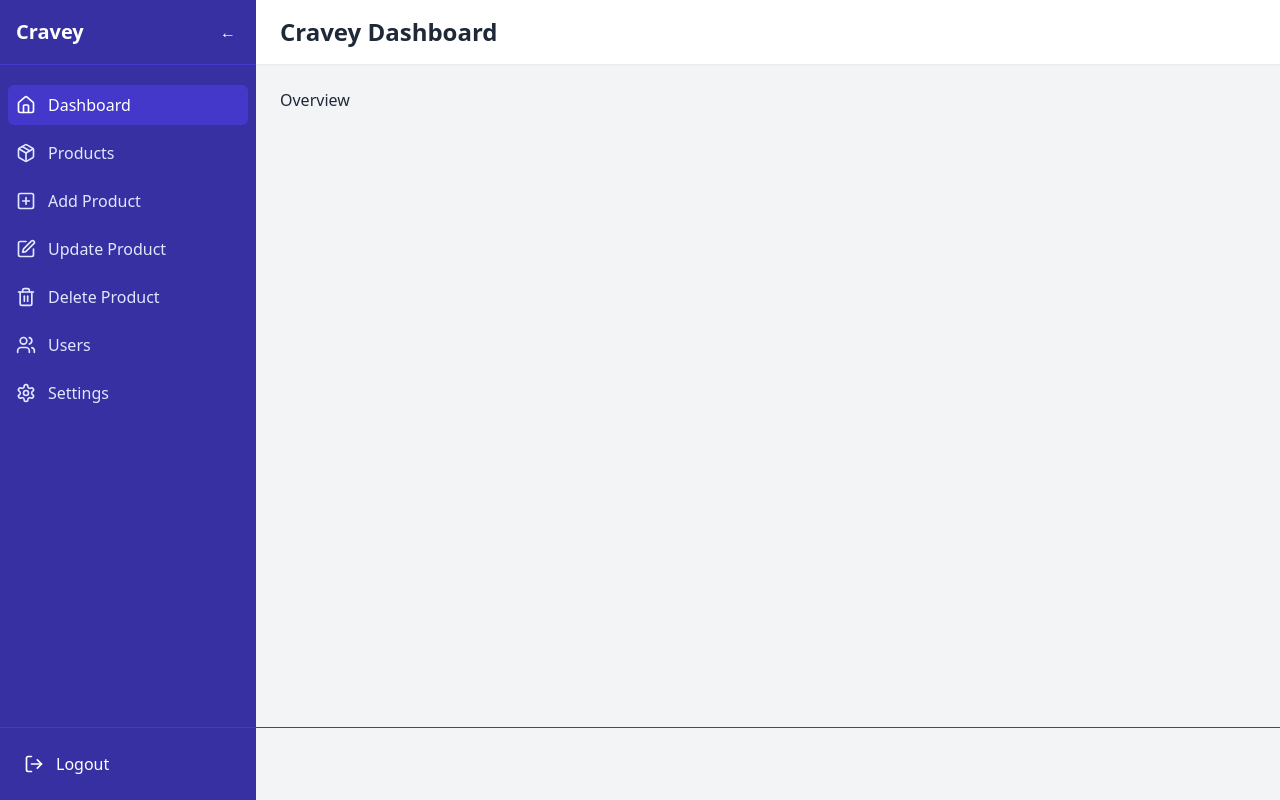
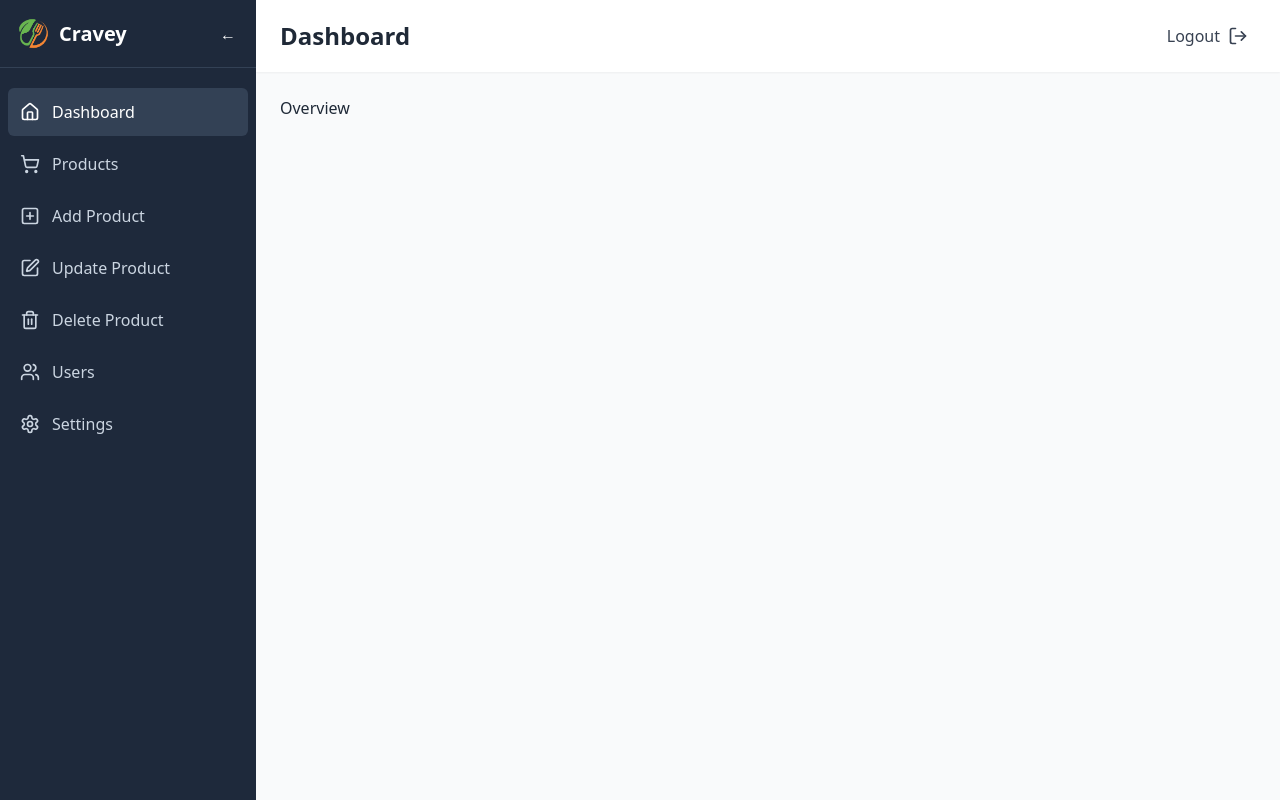
Before and after one commit to tuhin92/Cravey-client, a React app: page /dashboard in a window 1280 px wide. Built offline with nearby package versions, Linux system fonts and the light colour scheme; the HTML template or start-up script is replaced by a standard one.

Commit message:
change dashboard color

```diff
--- a/src/pages/Dashboard/Layout/DashboardLayout.jsx
+++ b/src/pages/Dashboard/Layout/DashboardLayout.jsx
@@ -1,34 +1,64 @@
 import { Outlet, NavLink } from "react-router-dom";
-import { Home, Package, PlusSquare, Edit, Trash2, Users, Settings, LogOut } from "lucide-react";
-import { useState } from "react";
+import { Home, ShoppingCart, PlusSquare, Edit, Trash2, Users, Settings, LogOut, Menu, X, Image } from "lucide-react";
+import { useState, useEffect } from "react";
 
 const DashboardLayout = () => {
   const [collapsed, setCollapsed] = useState(false);
+  const [mobileMenuOpen, setMobileMenuOpen] = useState(false);
+
+  // Close mobile menu when screen size increases
+  useEffect(() => {
+    const handleResize = () => {
+      if (window.innerWidth > 768) {
+        setMobileMenuOpen(false);
+      }
+    };
+    window.addEventListener('resize', handleResize);
+    return () => window.removeEventListener('resize', handleResize);
+  }, []);
 
   return (
     <div className="flex h-screen bg-gray-100">
-      {/* Sidebar */}
+      {/* Mobile menu overlay */}
+      {mobileMenuOpen && (
+        <div
+          className="fixed inset-0 bg-black bg-opacity-50 z-20 md:hidden"
+          onClick={() => setMobileMenuOpen(false)}
+        ></div>
+      )}
+
+      {/* Sidebar - Updated with more professional color scheme */}
       <aside
-        className={`bg-indigo-800 text-white transition-all duration-300 ease-in-out ${
-          collapsed ? "w-20" : "w-64"
-        }`}
+        className={`bg-slate-800 text-white transition-all duration-300 ease-in-out z-30
+          ${collapsed ? "w-20" : "w-64"}
+          ${mobileMenuOpen ? "translate-x-0" : "-translate-x-full"}
+          md:translate-x-0 fixed md:relative h-full`}
       >
-        {/* Logo */}
-        <div className="flex items-center justify-between p-4 border-b border-indigo-700">
-          {!collapsed && <h1 className="text-xl font-bold">Cravey</h1>}
+        {/* Logo and toggle - Updated border color */}
+        <div className="flex items-center justify-between p-4 border-b border-slate-700">
+          <div className="flex items-center">
+            <img src="/logo.png" alt="Logo" width={35} height={35} />
+            {!collapsed && <h1 className="text-xl font-bold ml-2">Cravey</h1>}
+          </div>
           <button
             onClick={() => setCollapsed(!collapsed)}
-            className="p-1 rounded-md hover:bg-indigo-700"
+            className="p-1 rounded-md hover:bg-slate-700 hidden md:block"
           >
             {collapsed ? "→" : "←"}
           </button>
+          <button
+            className="p-1 rounded-md hover:bg-slate-700 md:hidden"
+            onClick={() => setMobileMenuOpen(false)}
+          >
+            <X size={20} />
+          </button>
         </div>
 
-        {/* Navigation */}
-        <nav className="mt-5">
-          <ul className="space-y-2 px-2">
+        {/* Navigation - Updated active and hover states */}
+        <nav className="mt-5 flex-1 overflow-y-auto">
+          <ul className="space-y-1 px-2">
             <NavItem to="/dashboard" icon={<Home size={20} />} label="Dashboard" collapsed={collapsed} />
-            <NavItem to="/dashboard/products" icon={<Package size={20} />} label="Products" collapsed={collapsed} />
+            <NavItem to="/dashboard/products" icon={<ShoppingCart size={20} />} label="Products" collapsed={collapsed} />
             <NavItem to="/dashboard/add-product" icon={<PlusSquare size={20} />} label="Add Product" collapsed={collapsed} />
             <NavItem to="/dashboard/update-product" icon={<Edit size={20} />} label="Update Product" collapsed={collapsed} />
             <NavItem to="/dashboard/delete-product" icon={<Trash2 size={20} />} label="Delete Product" collapsed={collapsed} />
@@ -36,30 +66,37 @@ const DashboardLayout = () => {
             <NavItem to="/dashboard/settings" icon={<Settings size={20} />} label="Settings" collapsed={collapsed} />
           </ul>
         </nav>
-
-        {/* Logout at the bottom */}
-        <div className="absolute bottom-0 w-full p-4 border-t border-indigo-700">
-          <NavLink
-            to="/logout"
-            className="flex items-center text-white hover:bg-indigo-700 rounded-md p-2 transition-colors"
-          >
-            <LogOut size={20} />
-            {!collapsed && <span className="ml-3">Logout</span>}
-          </NavLink>
-        </div>
       </aside>
 
       {/* Main Content Area */}
       <div className="flex-1 flex flex-col overflow-hidden">
         {/* Header */}
         <header className="bg-white shadow-sm z-10">
-          <div className="py-4 px-6">
-            <h2 className="text-2xl font-semibold text-gray-800">Cravey Dashboard</h2>
+          <div className="py-4 px-6 flex items-center justify-between">
+            <div className="flex items-center">
+              {/* Hamburger for mobile */}
+              <button
+                className="mr-4 p-1 rounded-md hover:bg-gray-100 md:hidden"
+                onClick={() => setMobileMenuOpen(true)}
+              >
+                <Menu size={24} />
+              </button>
+              <h2 className="text-2xl font-semibold text-gray-800">Dashboard</h2>
+            </div>
+
+            {/* Logout button */}
+            <NavLink
+              to="/logout"
+              className="flex items-center text-gray-700 hover:bg-gray-100 rounded-md p-2 transition-colors"
+            >
+              <span className="mr-2 hidden sm:inline">Logout</span>
+              <LogOut size={20} />
+            </NavLink>
           </div>
         </header>
 
         {/* Main Content */}
-        <main className="flex-1 overflow-auto p-6">
+        <main className="flex-1 overflow-auto p-6 bg-gray-50">
           <Outlet />
         </main>
       </div>
@@ -67,17 +104,17 @@ const DashboardLayout = () => {
   );
 };
 
-// Navigation Item Component
+// Navigation Item Component - Updated active and hover colors
 const NavItem = ({ to, icon, label, collapsed }) => {
   return (
     <li>
       <NavLink
         to={to}
         className={({ isActive }) =>
-          `flex items-center p-2 rounded-md transition-colors ${
+          `flex items-center p-3 rounded-md transition-colors ${
             isActive
-              ? 'bg-indigo-700 text-white'
-              : 'text-indigo-100 hover:bg-indigo-700'
+              ? 'bg-slate-700 text-white'
+              : 'text-slate-300 hover:bg-slate-700 hover:text-white'
           }`
         }
       >
@@ -88,4 +125,51 @@ const NavItem = ({ to, icon, label, collapsed }) => {
   );
 };
 
+// Example content for the Images page remains unchanged
+const ImagesPage = () => {
+  return (
+    <div>
+      <h1 className="text-2xl font-semibold mb-6">Product Images</h1>
+
+      <div className="bg-white rounded-lg shadow-md p-6">
+        <div className="mb-6">
+          <h2 className="text-lg font-medium mb-4">Upload New Image</h2>
+          <div className="border-2 border-dashed border-gray-300 rounded-lg p-6 text-center">
+            <Image className="mx-auto h-12 w-12 text-gray-400" />
+            <p className="mt-2 text-sm text-gray-600">Drag and drop your image here, or click to browse</p>
+            <button className="mt-4 px-4 py-2 bg-slate-700 text-white rounded-md hover:bg-slate-800 transition-colors">
+              Select Image
+            </button>
+          </div>
+        </div>
+
+        <div>
+          <h2 className="text-lg font-medium mb-4">Recent Uploads</h2>
+          <div className="grid grid-cols-2 md:grid-cols-3 lg:grid-cols-4 gap-4">
+            {/* Sample image placeholders */}
+            {[1, 2, 3, 4, 5, 6].map((item) => (
+              <div key={item} className="relative group">
+                <div className="bg-gray-200 aspect-square rounded-md overflow-hidden">
+                  <div className="absolute inset-0 flex items-center justify-center text-gray-500">
+                    <Image size={32} />
+                  </div>
+                </div>
+                <div className="absolute inset-0 bg-black bg-opacity-40 opacity-0 group-hover:opacity-100 transition-opacity flex items-center justify-center">
+                  <button className="p-1 bg-white rounded-full mr-2">
+                    <Edit size={16} />
+                  </button>
+                  <button className="p-1 bg-white rounded-full">
+                    <Trash2 size={16} />
+                  </button>
+                </div>
+              </div>
+            ))}
+          </div>
+        </div>
+      </div>
+    </div>
+  );
+};
+
+export { ImagesPage };
 export default DashboardLayout;
```
